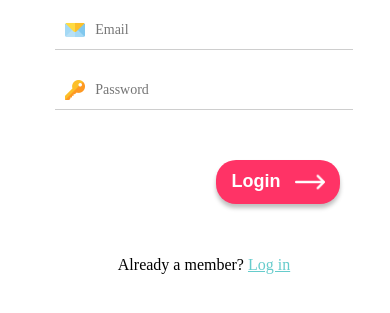
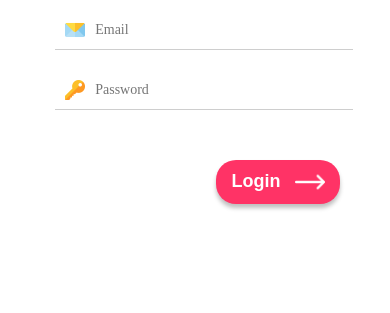
Before and after one commit to jenslars/Pingispalz, a website: page mergedWelcomePageRegisterPageLoginPage/login.html in a window 390 px wide. Shown: the part 225-538 px from the top of the page. Drawn offline with Linux system fonts and the light colour scheme; files that its build step writes are made by us from their sources; files whose address does not match are found by name.

Commit message:
fixed some styling issues

```diff
--- a/mergedWelcomePageRegisterPageLoginPage/login.html
+++ b/mergedWelcomePageRegisterPageLoginPage/login.html
@@ -32,9 +32,6 @@
                 <p id="error-message" style="color: red;"></p> <!-- Add error message element -->
             </div>
         </form>
-        <div class="item-5">
-            <p>Already a member? <a href="" class="loginfooter">Log in</a> </p>
-        </div>
     </div>
         <script>
            function login() {
--- a/mergedWelcomePageRegisterPageLoginPage/public/loginstyle.css
+++ b/mergedWelcomePageRegisterPageLoginPage/public/loginstyle.css
@@ -55,10 +55,6 @@ body{
 
 .item-4 {
   grid-area: item-4;
-}
-
-.item-5 {
-  grid-area: item-5;
 }
 
 html{
@@ -169,10 +165,6 @@ button[type="submit"]:hover {
 
 h1 {
   margin-right: 20%;
-}
-
-.item-5 a{
-  color: #66CCCC;
 }
 
 .submit-btn:hover {
@@ -320,9 +312,6 @@ grid-row: 3;
 .item-4 {
   grid-row: 4;
 }
-.item-5{
-  grid-row: 5;
-}
 
 form {
     border: none;
@@ -360,13 +349,4 @@ input {
   margin-left: 15px;
 }
 
-
-.item-5{
-  margin: auto;
 }
-
-.item-5 a{
-  color: #66CCCC;
-}
-
-}
--- a/mergedWelcomePageRegisterPageLoginPage/public/viewprofile.css
+++ b/mergedWelcomePageRegisterPageLoginPage/public/viewprofile.css
@@ -77,6 +77,8 @@ html{
         box-shadow: 0px 4px 4px rgba(0, 0, 0, 0.25);
         border-radius: 10px;
         font-size: 20px;
+        width: 80%;
+        margin: auto;
     }
 
     .profile-nav {
@@ -87,7 +89,7 @@ html{
     }
 
     .profile-nav a{
-        margin: 15px 10px 5px 5px ;
+        padding: 0px 10px 5px 5px;
         font-size: 14px;
     }
 }
```
